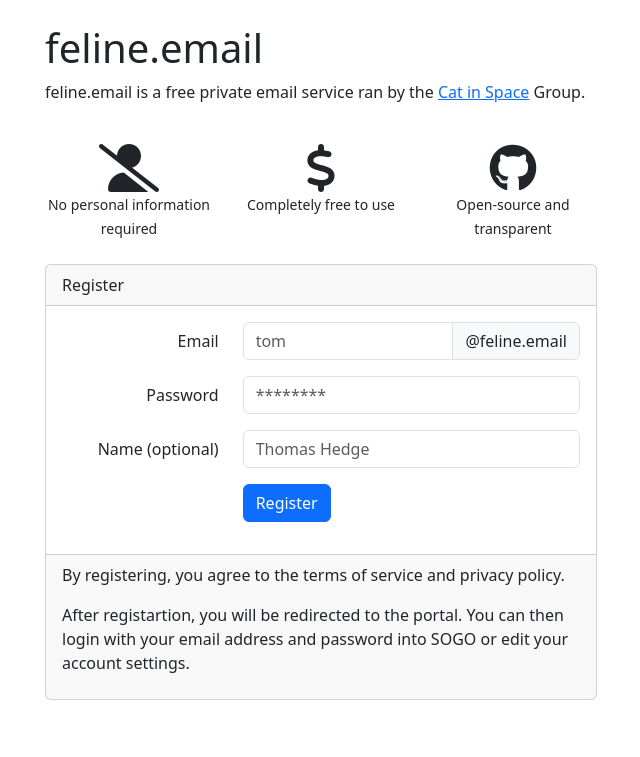
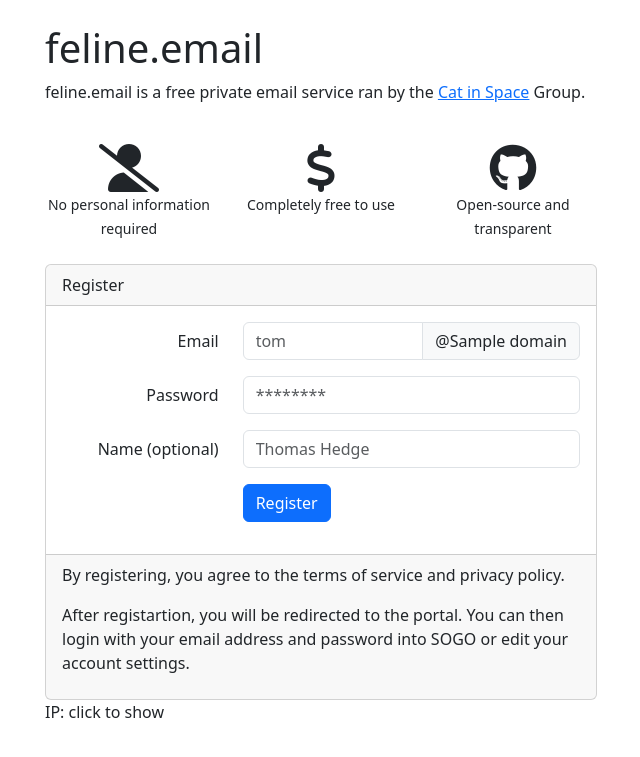
Before and after one commit to fzorb/feline.email, a Flask app: template templates/index.html in a window 1280 px wide. Shown: the top 757 px of the page, without its empty margins (319-959 px from the left). Run offline with Flask 3, Linux system fonts and the light colour scheme; the template is opened without the code that fills it: most values are stand-ins (such as "Sample title", 1, 10 or a date in 2020); parts of the project's set-up code (start-up, migrations or seed data) failed here and were passed over.

Commit message:
do funny ip thing

```diff
--- a/app.py
+++ b/app.py
@@ -52,4 +52,4 @@ def new():
 
 @app.route('/', methods=['GET', 'POST'])
 def index():
-    return render_template('index.html')
+    return render_template('index.html', ip=request.remote_addr, domain=config['domain'])
--- a/templates/index.html
+++ b/templates/index.html
@@ -60,7 +60,7 @@
                         <div class="col-md-8">
                             <div class="input-group">
                                 <input type="text" name="email" id="email" class="form-control" placeholder="tom" aria-label="email" aria-describedby="emailaddon" required>
-                                <span class="input-group-text" id="emailaddon">@feline.email</span>
+                                <span class="input-group-text" id="emailaddon">@{{ domain }}</span>
                             </div>
                         </div>
                     </div>
@@ -92,7 +92,14 @@
                 <p>By registering, you agree to the terms of service and privacy policy.</p>
                 <p>After registartion, you will be redirected to the portal. You can then login with your email address and password into SOGO or edit your account settings.</p>
             </div>
+
+
         </div>
+        <p>IP: <span class="ip" id="ip" onclick="this.textContent = '{{ ip }}';">click to show</span></p>
+
+        <style>
+
+        </style>
 
 
 
```
